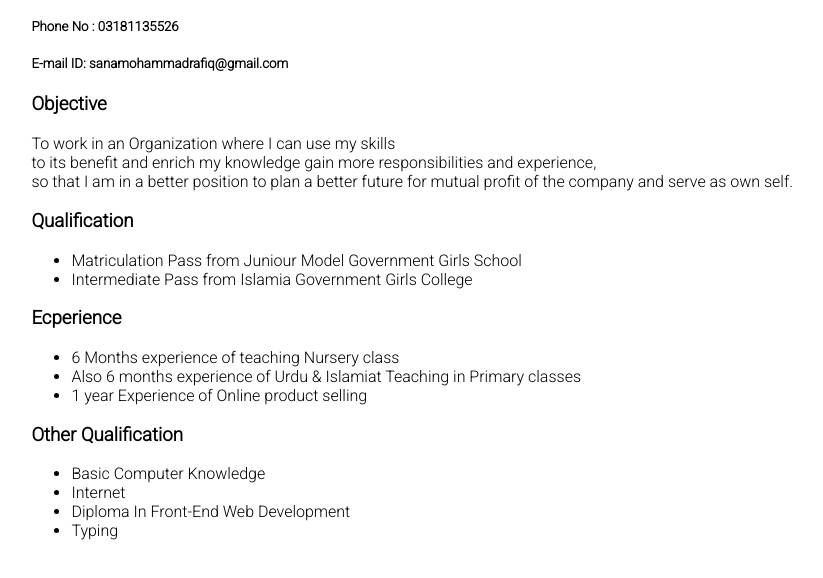
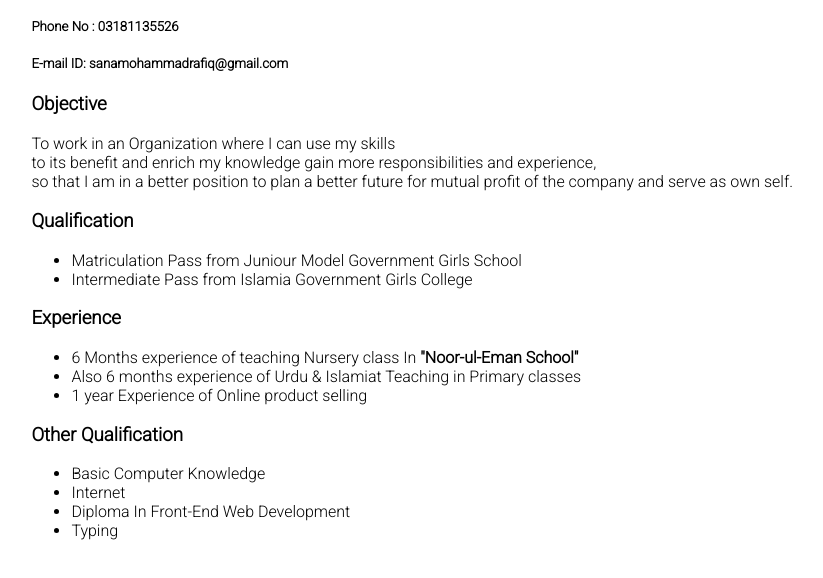
Before and after one commit to Sana-Mohammad-Rafiq25/my-cv-year2k21, a plain HTML site: page index.html in a window 1280 px wide. Shown: the part 106-684 px from the top of the page, without its empty margins (103-926 px from the left). Drawn offline with Linux system fonts and the light colour scheme.

Commit message:
Add files via upload

```diff
--- a/index.html
+++ b/index.html
@@ -32,10 +32,10 @@
             <li>Intermediate Pass from Islamia Government Girls College</li>
         </ul>
 
-        <h3>Ecperience</h3>
+        <h3>Experience</h3>
         <ul>
             <li>
-                6 Months experience of teaching Nursery class
+                6 Months experience of teaching Nursery class In <b>"Noor-ul-Eman School"</b>
             </li>
             <li>Also 6 months experience of Urdu & Islamiat Teaching in Primary classes</li>
             <li>1 year Experience of Online product selling</li>
```
